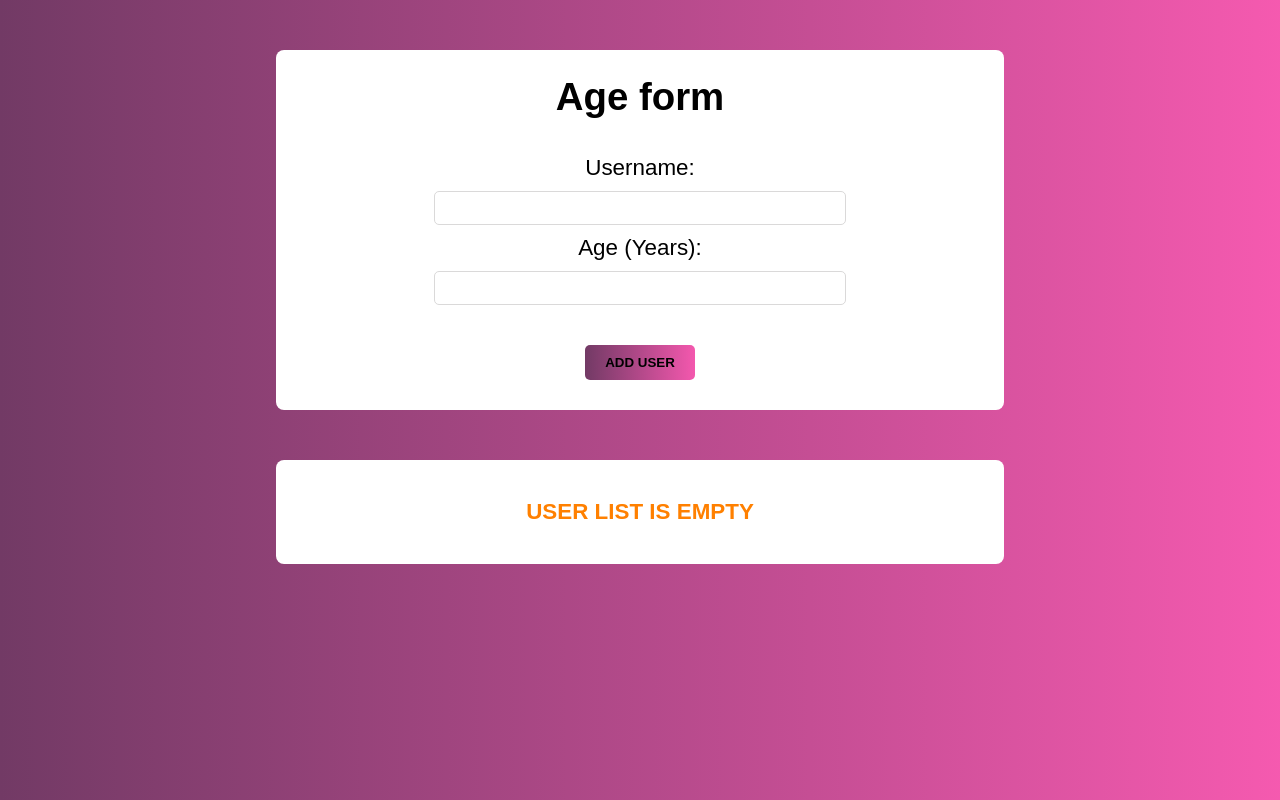
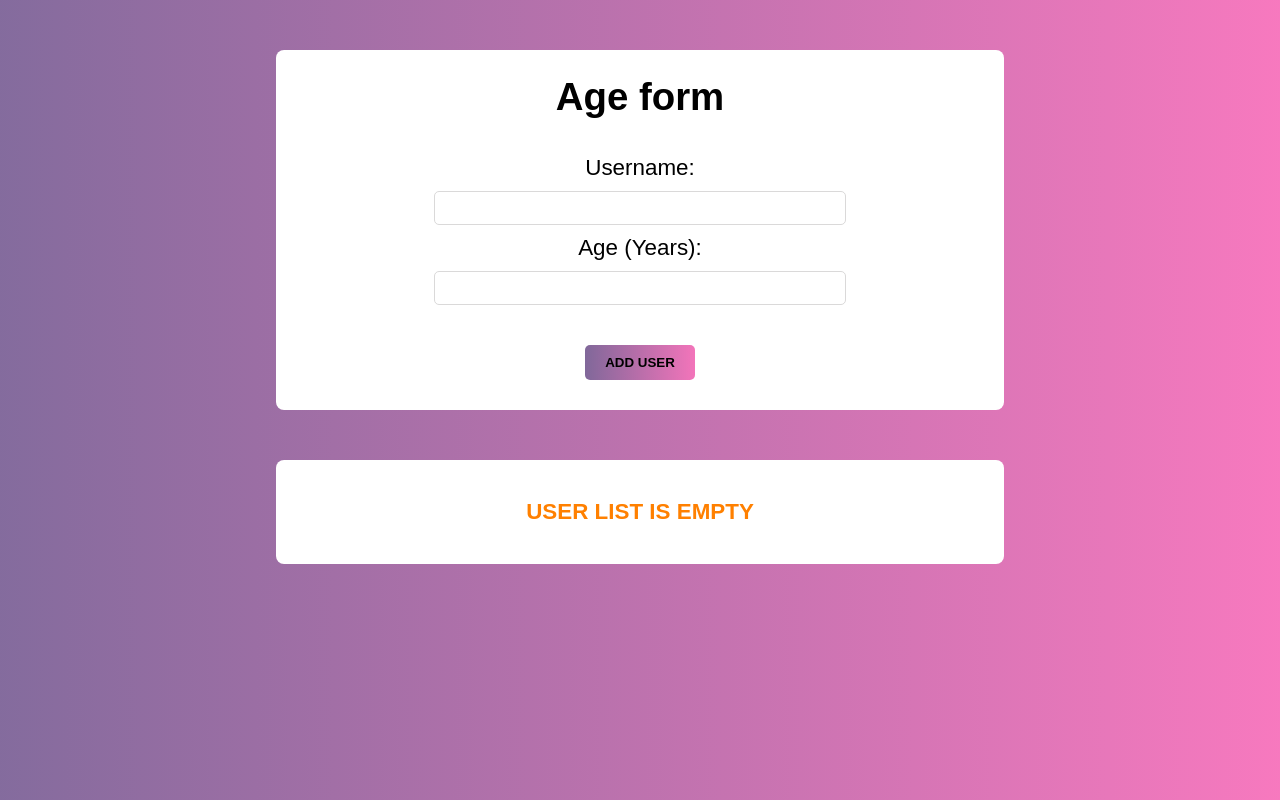
Before and after one commit to gabatk/age-form, a React (Create React App) app: page / in a window 1280 px wide. Built offline with nearby package versions, Linux system fonts and the light colour scheme.

Commit message:
Background color changed.

```diff
--- a/src/component/FormPanel.css
+++ b/src/component/FormPanel.css
@@ -28,7 +28,7 @@
   padding: 10px 20px;
   margin: 40px 10px 10px 10px;
   font-weight: bold;
-  background-image: linear-gradient(90deg, #723a65, #f446a6e4);
+  background-image: linear-gradient(90deg, #5f3f80c4, #f446a6b9);
   border: none;
   border-radius: 5px;
   cursor: pointer;
--- a/src/index.css
+++ b/src/index.css
@@ -8,6 +8,6 @@ html {
 
 body {
   margin: 0;
-  background-image: linear-gradient(90deg, #723a65, #f446a6e4);
+  background-image: linear-gradient(90deg, #5f3f80c4, #f446a6b9);
   font-size: 62.5%;
 }
```
